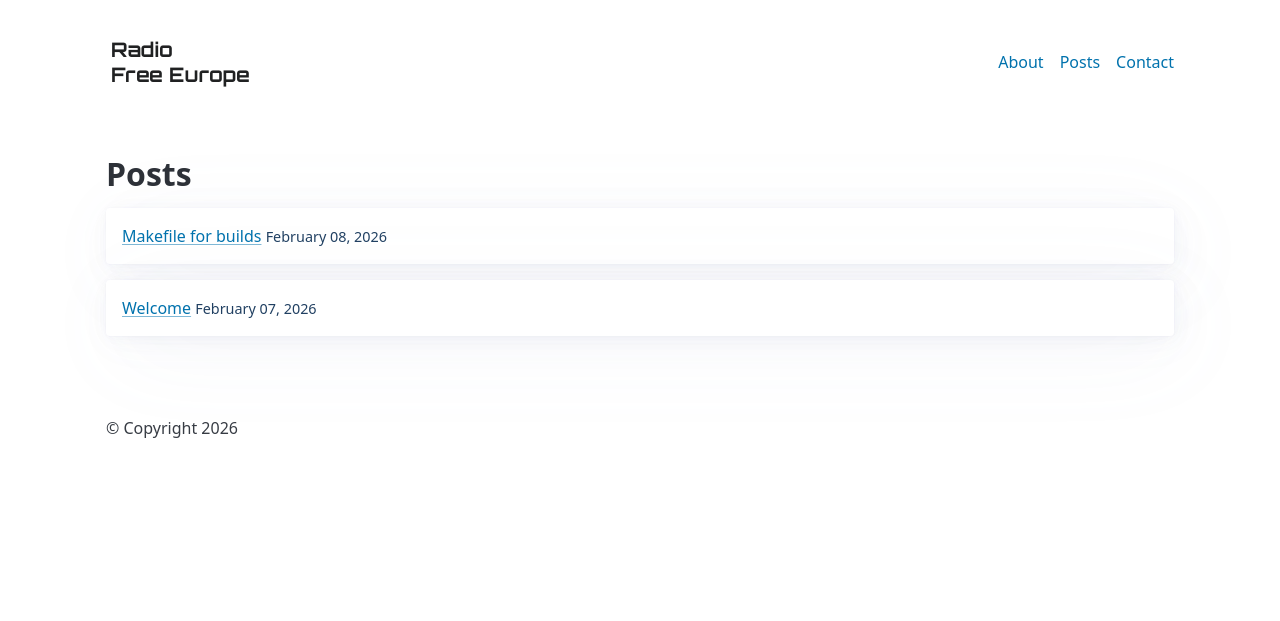
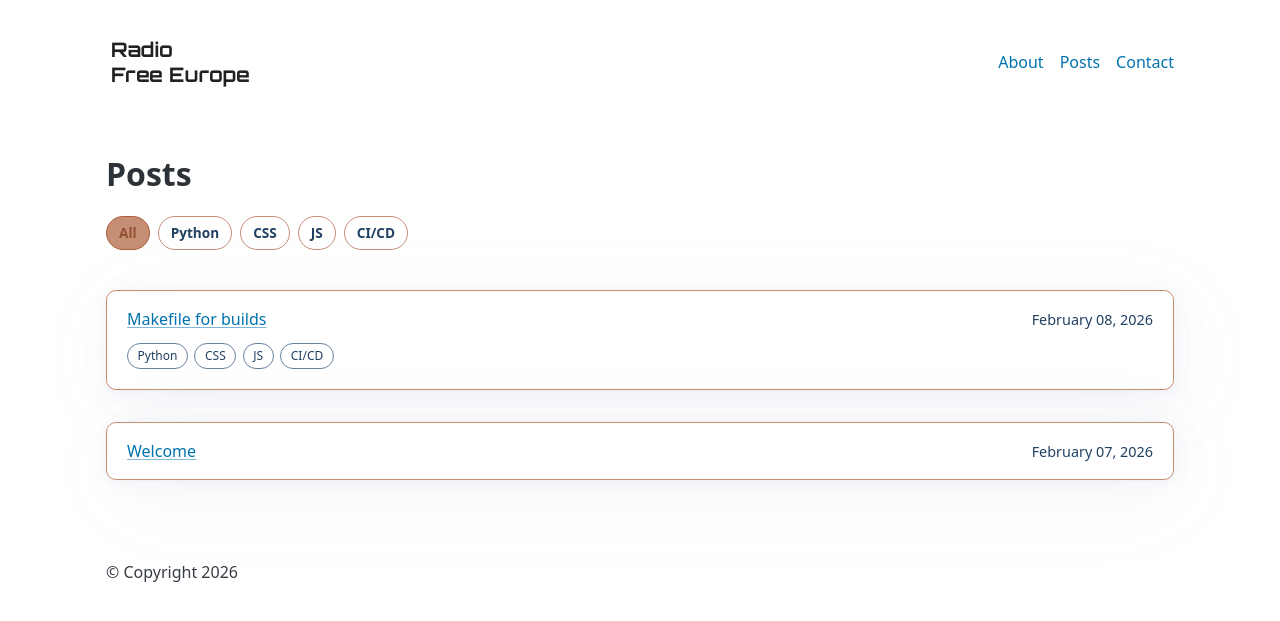
Before and after one commit to mikeh74/rfe, a Jekyll site: the page built from posts.md, in a window 1280 px wide. Shown: the top 621 px of the page. Built offline with Jekyll 4.4.1, drawn with Linux system fonts in a browser that asks for light colours.

Commit message:
Adding tags and post filters

```diff
--- a/_posts/2026-02-08-makefile-for-builds.md
+++ b/_posts/2026-02-08-makefile-for-builds.md
@@ -1,6 +1,7 @@
 ---
 layout: default
 title: "Makefile for builds"
+tags: [Python, CSS, JS, CI/CD]
 ---
 
 # Using makefile for builds and project workflows
--- a/assets/css/style.css
+++ b/assets/css/style.css
@@ -2926,6 +2926,74 @@
   white-space: nowrap;
 }
 
+.tag-filter {
+  margin-top: 1.5rem;
+  display: flex;
+  flex-wrap: wrap;
+  gap: 0.5rem;
+}
+
+.tag-button {
+  border: 1px solid var(--primary-extra-light);
+  background: white;
+  color: var(--secondary-dark);
+  padding: 0.35rem 0.75rem;
+  border-radius: 999px;
+  font-size: 0.85rem;
+  font-weight: 600;
+  cursor: pointer;
+}
+
+.tag-button.is-active {
+  background: var(--primary-extra-light);
+  border-color: var(--primary);
+  color: var(--primary-dark);
+}
+
+.post-index {
+  margin-top: 1.5rem;
+  display: grid;
+  gap: 1rem;
+}
+
+.post-card {
+  border: 1px solid var(--primary-extra-light);
+  border-radius: 10px;
+  padding: 1rem 1.25rem;
+  background: #fff;
+}
+
+.post-meta {
+  display: flex;
+  flex-wrap: wrap;
+  gap: 0.5rem 1rem;
+  align-items: baseline;
+  justify-content: space-between;
+}
+
+.post-tags {
+  list-style: none;
+  padding: 0;
+  margin: 0.75rem 0 0;
+  display: flex;
+  flex-wrap: wrap;
+  gap: 0.4rem;
+}
+
+.post-tags li {
+  list-style: none !important;
+  border: 1px solid var(--secondary-extra-light);
+  color: var(--secondary-dark);
+  font-size: 0.75rem;
+  padding: 0.2rem 0.6rem;
+  border-radius: 999px;
+}
+
+.no-posts {
+  margin-top: 1.5rem;
+  color: var(--secondary-dark);
+}
+
 .featured-posts {
   margin-top: 1.5rem;
   display: grid;
--- a/assets/js/main.js
+++ b/assets/js/main.js
@@ -10,8 +10,53 @@
   });
 }
 
+function setupPostFilters() {
+  const filter = document.querySelector("[data-post-filter]");
+  const posts = Array.from(document.querySelectorAll("[data-post-item]"));
+  const emptyState = document.querySelector("[data-no-posts]");
+
+  if (!filter || posts.length === 0) {
+    return;
+  }
+
+  const buttons = Array.from(filter.querySelectorAll("[data-tag]"));
+
+  const applyFilter = (tag) => {
+    let visibleCount = 0;
+
+    posts.forEach((post) => {
+      const tags = (post.getAttribute("data-tags") || "")
+        .split(" ")
+        .filter(Boolean);
+      const matches = tag === "all" || tags.includes(tag);
+      post.hidden = !matches;
+
+      if (matches) {
+        visibleCount += 1;
+      }
+    });
+
+    if (emptyState) {
+      emptyState.hidden = visibleCount > 0;
+    }
+  };
+
+  buttons.forEach((button) => {
+    button.addEventListener("click", () => {
+      buttons.forEach((btn) => btn.classList.remove("is-active"));
+      button.classList.add("is-active");
+      applyFilter(button.dataset.tag || "all");
+    });
+  });
+}
+
+function initializePage() {
+  applyBackgroundImages();
+  setupPostFilters();
+}
+
 if (document.readyState === "loading") {
-  document.addEventListener("DOMContentLoaded", applyBackgroundImages);
+  document.addEventListener("DOMContentLoaded", initializePage);
 } else {
-  applyBackgroundImages();
+  initializePage();
 }
--- a/posts.md
+++ b/posts.md
@@ -7,14 +7,35 @@
 # Posts
 
 {% if site.posts.size > 0 %}
-  <div>
-  {% for post in site.posts %}
-    <article>
-      <a href="{{ post.url | relative_url }}">{{ post.title }}</a>
-      <span class="post-date">{{ post.date | date: "%B %d, %Y" }}</span>
-    </article>
-  {% endfor %}
+  {% if site.tags.size > 0 %}
+  <div class="tag-filter" data-post-filter>
+    <button class="tag-button is-active" type="button" data-tag="all">All</button>
+    {% for tag in site.tags %}
+      <button class="tag-button" type="button" data-tag="{{ tag[0] | slugify }}">{{ tag[0] }}</button>
+    {% endfor %}
   </div>
+  {% endif %}
+
+  <div class="post-index">
+    {% for post in site.posts %}
+      {% capture tag_slugs %}{% for tag in post.tags %}{{ tag | slugify }} {% endfor %}{% endcapture %}
+      <article class="post-card" data-post-item data-tags="{{ tag_slugs | strip }}">
+        <div class="post-meta">
+          <a href="{{ post.url | relative_url }}">{{ post.title }}</a>
+          <span class="post-date">{{ post.date | date: "%B %d, %Y" }}</span>
+        </div>
+        {% if post.tags.size > 0 %}
+          <ul class="post-tags">
+            {% for tag in post.tags %}
+              <li>{{ tag }}</li>
+            {% endfor %}
+          </ul>
+        {% endif %}
+      </article>
+    {% endfor %}
+  </div>
+
+  <p class="no-posts" data-no-posts hidden>No posts match that tag yet.</p>
 {% else %}
   <p>No posts yet.</p>
 {% endif %}
```
Also changed, not shown: assets/scss/style.scss (+68 -0 lines).
